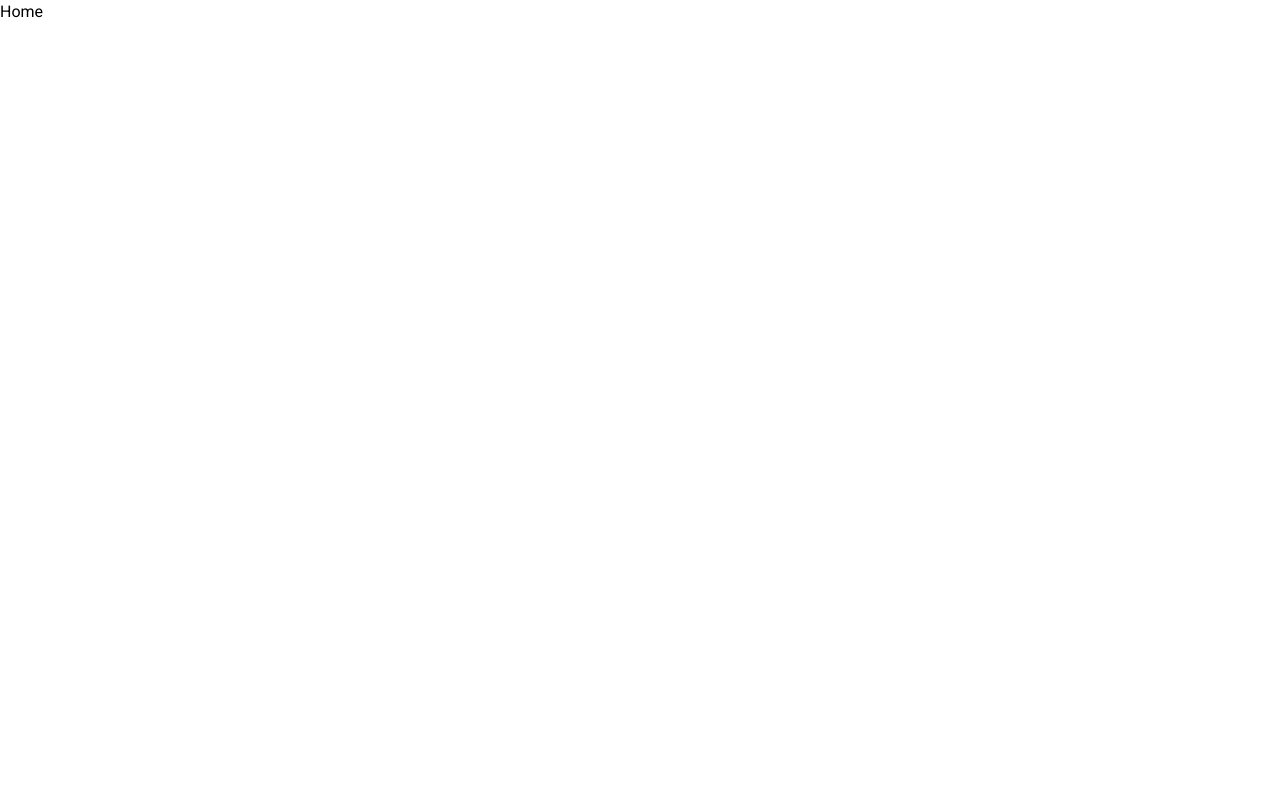
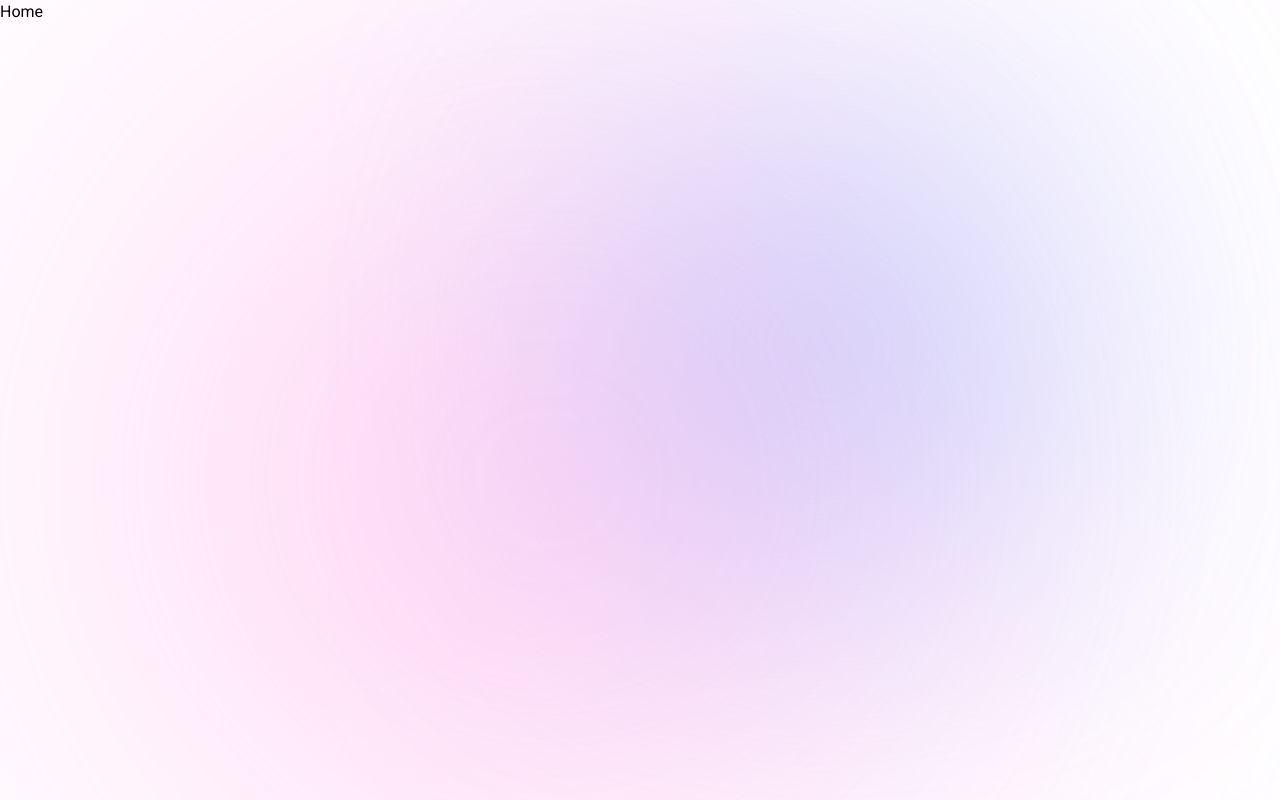
Before and after one commit to dekguh/florist-assistant-ai, a React (Vite) app: page / in a window 1280 px wide. Built offline with nearby package versions, Linux system fonts and the light colour scheme; a web font is replaced by a local one.

Commit message:
app root layout

```diff
--- a/src/app/router.tsx
+++ b/src/app/router.tsx
@@ -1,5 +1,6 @@
 import { useMemo } from 'react'
 import { createBrowserRouter, RouterProvider } from 'react-router'
+import AppRoot from './routes/app/root'
 
 const extractProps = (module: {[key: string]: unknown;}) => {
   const { ...rest } = module
@@ -12,8 +13,13 @@ const extractProps = (module: {[key: string]: unknown;}) => {
 const generateRouter = () => {
   return createBrowserRouter([
     {
-      path: '/',
-      lazy: () => import('@/app/routes/home').then(extractProps)
+      Component: AppRoot,
+      children: [
+        {
+          path: '/',
+          lazy: () => import('@/app/routes/app/home').then(extractProps)
+        }
+      ]
     }
   ])
 }
--- /dev/null
+++ b/src/app/routes/app/root.tsx
@@ -0,0 +1,12 @@
+import RootLayout from '@/components/layouts/root-layout'
+import { Outlet } from 'react-router'
+
+const AppRoot = () => {
+  return (
+    <RootLayout>
+      <Outlet />
+    </RootLayout>
+  )
+}
+
+export default AppRoot
```
Also changed, not shown: src/app/routes/app/home.tsx (renamed from src/app/routes/home.tsx).
